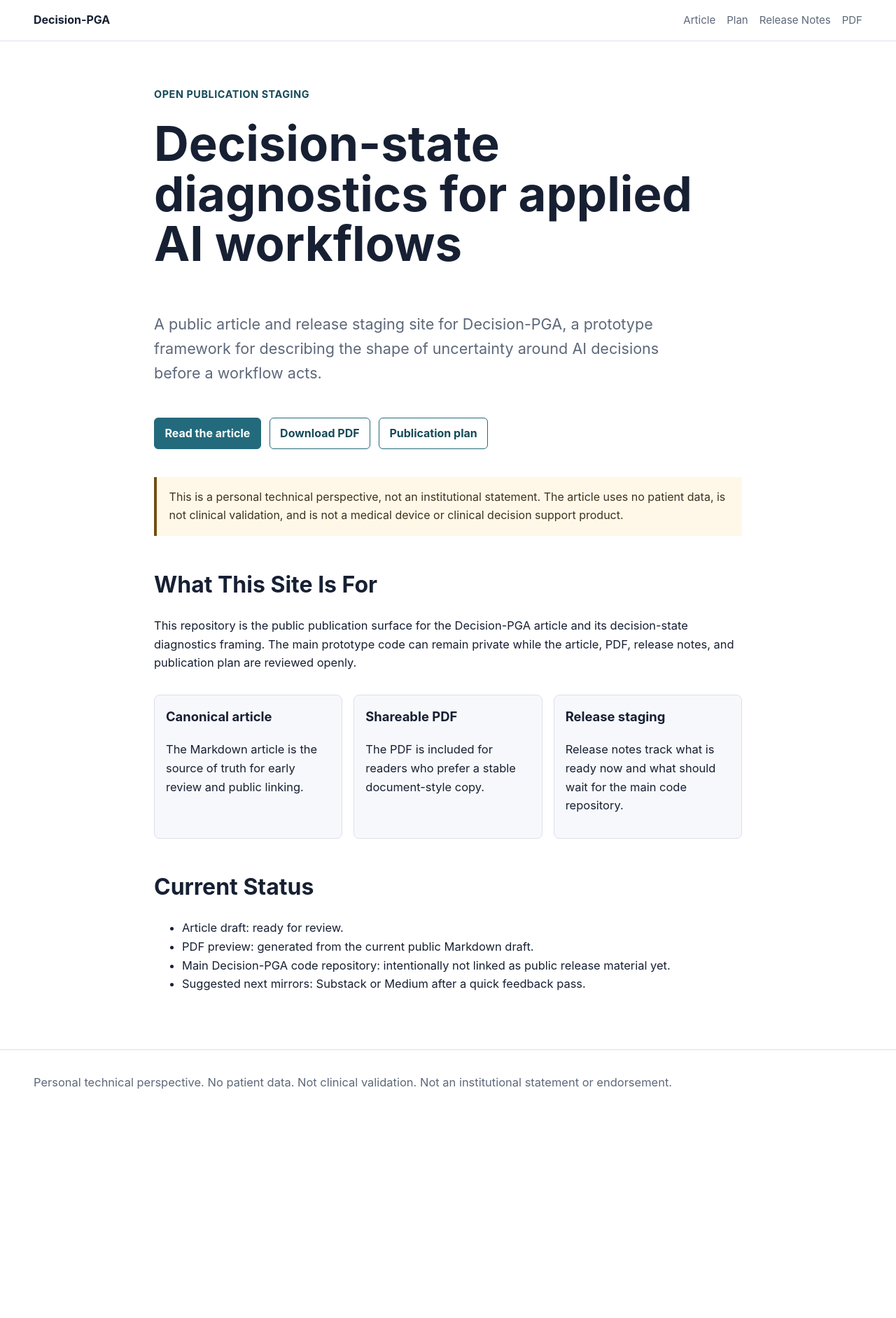
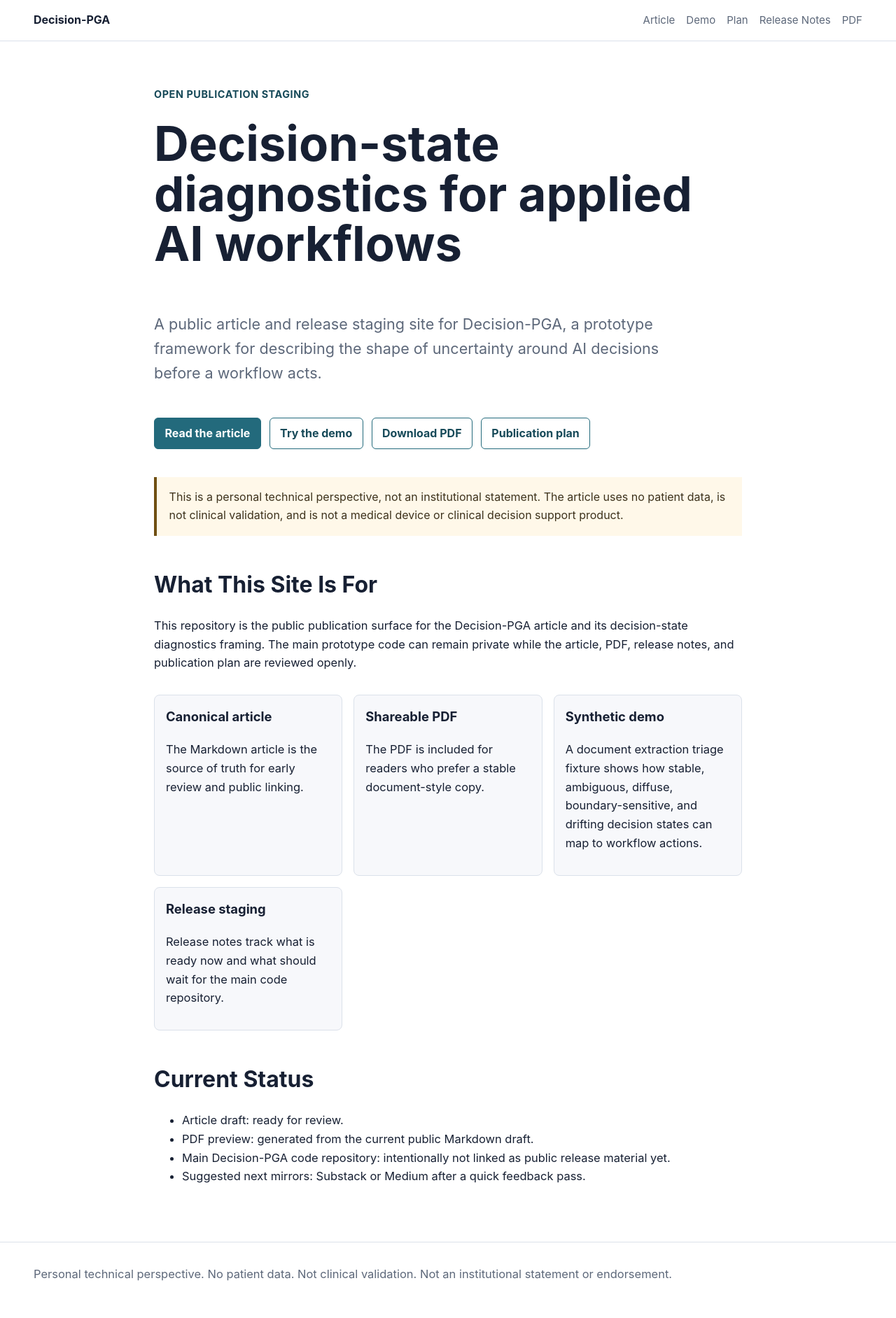
Before and after one commit to zmichels/decision-pga-pages, a Jekyll site: the page built from index.md, in a window 1280 px wide. Shown: the whole page at 70% size. Built offline with Jekyll 4.4.1, drawn with Linux system fonts in a browser that asks for light colours; before the commit the page ends 1609 px from its top, so only the background shows below that.

Commit message:
Add document triage demo fixtures

```diff
--- a/_layouts/default.html
+++ b/_layouts/default.html
@@ -12,6 +12,7 @@
       <a class="brand" href="{{ '/' | relative_url }}">Decision-PGA</a>
       <nav aria-label="Primary navigation">
         <a href="{{ '/article/' | relative_url }}">Article</a>
+        <a href="{{ '/demo/' | relative_url }}">Demo</a>
         <a href="{{ '/publication-plan/' | relative_url }}">Plan</a>
         <a href="{{ '/releases/v0.1-publication/' | relative_url }}">Release Notes</a>
         <a href="{{ '/assets/decision-pga-decision-state-diagnostics.pdf' | relative_url }}">PDF</a>
--- a/assets/styles.css
+++ b/assets/styles.css
@@ -190,6 +190,37 @@
   margin-top: 0;
 }
 
+.scenario-list {
+  display: grid;
+  gap: 1rem;
+  margin: 2rem 0;
+}
+
+.scenario-card {
+  border: 1px solid var(--line);
+  border-radius: 8px;
+  padding: 1rem;
+  background: var(--wash);
+}
+
+.scenario-card h2 {
+  margin-top: 0.4rem;
+  padding-top: 0;
+}
+
+.scenario-card pre {
+  margin-bottom: 0;
+  background: white;
+}
+
+.state-label {
+  color: var(--accent-strong);
+  font-size: 0.82rem;
+  font-weight: 750;
+  letter-spacing: 0.03em;
+  text-transform: uppercase;
+}
+
 table {
   width: 100%;
   border-collapse: collapse;
--- a/index.md
+++ b/index.md
@@ -14,6 +14,7 @@
   </p>
   <div class="actions">
     <a class="button" href="{{ '/article/' | relative_url }}">Read the article</a>
+    <a class="button secondary" href="{{ '/demo/' | relative_url }}">Try the demo</a>
     <a class="button secondary" href="{{ '/assets/decision-pga-decision-state-diagnostics.pdf' | relative_url }}">Download PDF</a>
     <a class="button secondary" href="{{ '/publication-plan/' | relative_url }}">Publication plan</a>
   </div>
@@ -47,6 +48,14 @@
     </p>
   </section>
   <section class="panel">
+    <h3>Synthetic demo</h3>
+    <p>
+      A document extraction triage fixture shows how stable, ambiguous,
+      diffuse, boundary-sensitive, and drifting decision states can map to
+      workflow actions.
+    </p>
+  </section>
+  <section class="panel">
     <h3>Release staging</h3>
     <p>
       Release notes track what is ready now and what should wait for the main
```
Also changed, not shown: article.md (+4 -0 lines), demo.md (added, +141 -0 lines), examples/document-triage/demo_cases.json (added, +109 -0 lines), releases/v0.1-publication.md (+2 -0 lines), scripts/build_pdf.py (+24 -3 lines), scripts/validate_publication.py (+59 -0 lines), README.md, 1 other file.
